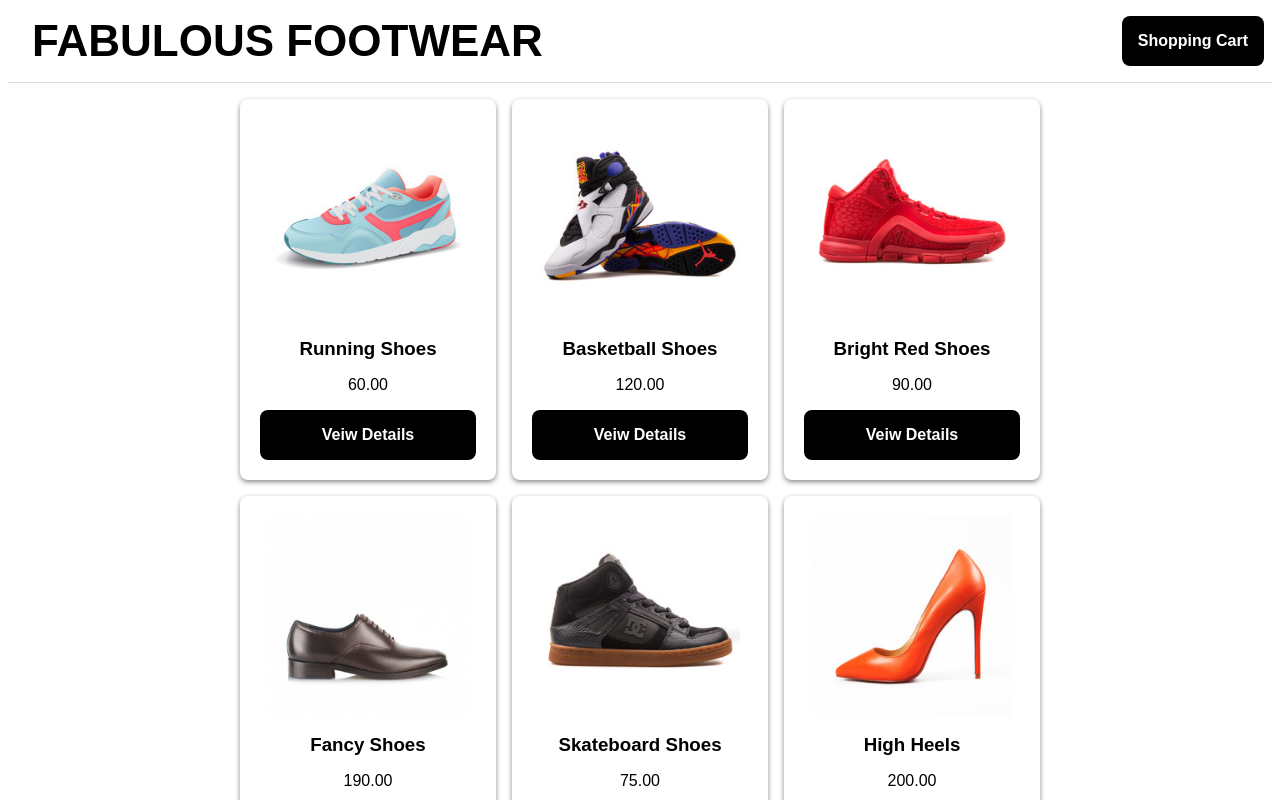
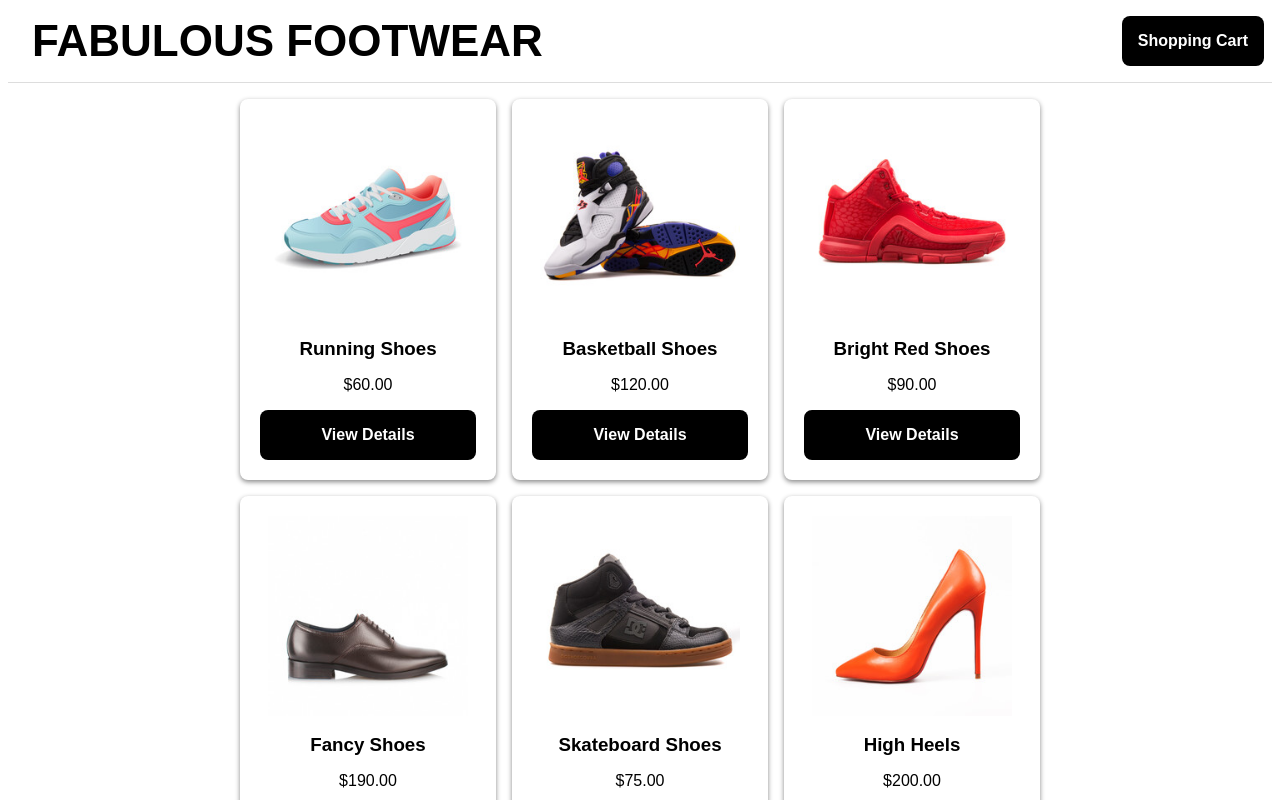
Before and after one commit to t-vanderwolk/E-commerce-Vue, a Vue app in the folder fsv-front-end/: page /products in a window 1280 px wide. Shown: the top 800 px of the page. Built offline with nearby package versions, Linux system fonts and the light colour scheme.

Commit message:
Use modular compnents

```diff
--- /dev/null
+++ b/fsv-front-end/src/components/ProductsGrid.vue
@@ -0,0 +1,29 @@
+<template>
+  <div class="grid-wrap">
+    <ProductsGridItem
+        v-for="product in products"
+        :key="product.id"
+        :product="product" />
+  </div>
+</template>
+
+<script>
+import ProductsGridItem from './ProductsGridItem.vue';
+
+export default {
+    name: 'ProductsGrid',
+    props: ['products'],
+    components: {
+        ProductsGridItem,
+    },
+}
+</script>
+
+<style scoped>
+  .grid-wrap {
+    display: flex;
+    flex-wrap: wrap;
+    justify-content: space-between;
+    margin-top: 16px;
+  }
+</style>
--- /dev/null
+++ b/fsv-front-end/src/components/ProductsGridItem.vue
@@ -0,0 +1,48 @@
+<template>
+  <div class="product-item">
+      <img v-bind:src="product.imageUrl" />
+      <h3 class="product-name">{{ product.name }}</h3>
+      <p class="product-price">${{ product.price }}</p>
+      <router-link v-bind:to="'/products/' + product.id">
+          <button>View Details</button>
+      </router-link>
+  </div>
+</template>
+
+<script>
+export default {
+  name: 'ProductsGridItem',
+  props: ['product'],
+}
+</script>
+
+<style scoped>
+.product-item {
+  align-items: center;
+  border-radius: 8px;
+  box-shadow: 0px 2px 5px #888;
+  display: flex;
+  flex-direction: column;
+  margin-bottom: 2%;
+  padding: 20px;
+  position: relative;
+  width: 32%;
+}
+
+.product-name {
+  margin-bottom: 0;
+}
+
+img {
+  height: 200px;
+  width: 200px;
+}
+
+a {
+  width: 100%;
+}
+
+button {
+  width: 100%;
+}
+</style>
--- a/fsv-front-end/src/views/ProductsPage.vue
+++ b/fsv-front-end/src/views/ProductsPage.vue
@@ -1,69 +1,22 @@
 <template>
     <div id="page-wrap">
-<div class ="grid-wrap">
-    <div
-    v-for="product in products"
-    class="product-item"
-    v-bind:key="product.id"
-    >
-    <img v-bind:src="product.imageUrl" />
-        <h3 class="product-name">{{product.name}}</h3>
-        <p class="product-price">{{product.price}}</p>
-        <router-link v-bind:to="'/products/' + product.id">
-
-        <button>Veiw Details</button>
-    </router-link>
-    </div>
-    </div>
+      <ProductsGrid :products="products" />
     </div>
   </template>
 
   <script>
-import { products } from '@/fake-data';
+  import { products } from '../fake-data';
+  import ProductsGrid from '../components/ProductsGrid.vue';
+
   export default {
       name: 'ProductsPage',
-data () {
+      components: {
+        ProductsGrid,
+      },
+      data() {
         return {
           products,
+        };
       }
-}
-}
+  };
   </script>
-
-<style scoped>
-    .grid-wrap {
-      display: flex;
-      flex-wrap: wrap;
-      justify-content: space-between;
-      margin-top: 16px;
-    }
-
-    .product-item {
-      align-items: center;
-      border-radius: 8px;
-      box-shadow: 0px 2px 5px #888;
-      display: flex;
-      flex-direction: column;
-      margin-bottom: 2%;
-      padding: 20px;
-      position: relative;
-      width: 32%;
-    }
-
-    .product-name {
-      margin-bottom: 0;
-    }
-
-    img {
-      height: 200px;
-      width: 200px;
-    }
-
-    a {
-      width: 100%;
-    }
-
-    button {
-      width: 100%;
-    }
-  </style>
```
Lines whose indentation alone changed are shown as unchanged.
